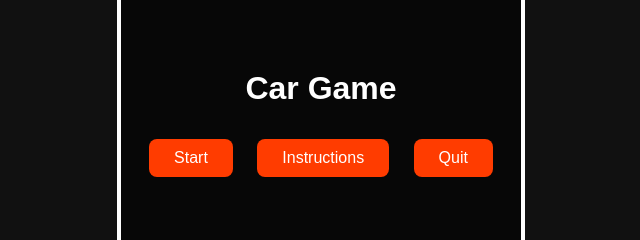
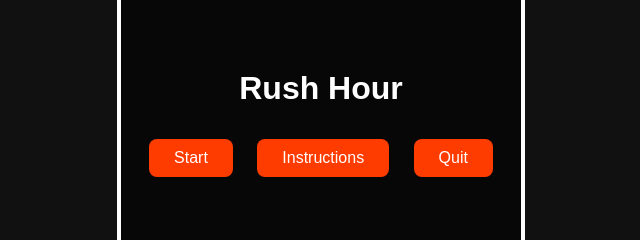
Before and after one commit to userManny/Rush-Hour, a plain HTML site: page index.html in a window 1280 px wide. Shown: the part 221-461 px from the top of the page, 319-959 px from the left. Drawn offline with Linux system fonts and the light colour scheme.

Commit message:
Update index.html

```diff
--- a/index.html
+++ b/index.html
@@ -12,7 +12,7 @@
 
     <!-- Main Menu -->
     <div id="menu" class="menu">
-      <h1>Car Game</h1>
+      <h1>Rush Hour</h1>
       <button id="startBtn">Start</button>
       <button id="instructionsBtn">Instructions</button>
       <button id="quitBtn">Quit</button>
```
